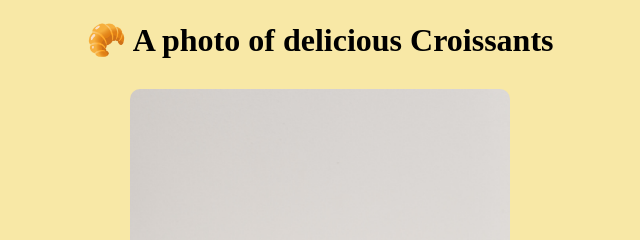
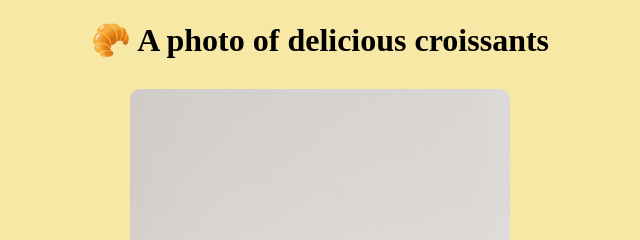
Before and after one commit to IsabellaGG/Croissant_Example-for-Multiple-Page-Hosting, a plain HTML site: page photo.html in a window 1280 px wide. Shown: the top 240 px of the page, 320-960 px from the left. Drawn offline with Linux system fonts and the light colour scheme.

Commit message:
Improved content

```diff
--- a/photo.html
+++ b/photo.html
@@ -5,10 +5,10 @@
     <meta http-equiv="X-UA-Compatible" content="IE=edge" />
     <meta name="viewport" content="width=device-width, initial-scale=1.0" />
     <link rel="stylesheet" href="/css/styles.css" />
-    <title>Photo of delicious Croissants</title>
+    <title>Photo of delicious croissants</title>
   </head>
   <body>
-    <h1>🥐 A photo of delicious Croissants</h1>
+    <h1>🥐 A photo of delicious croissants</h1>
     <img
       src="/images/croissant.jpg"
       alt="Three Croissants"
```
